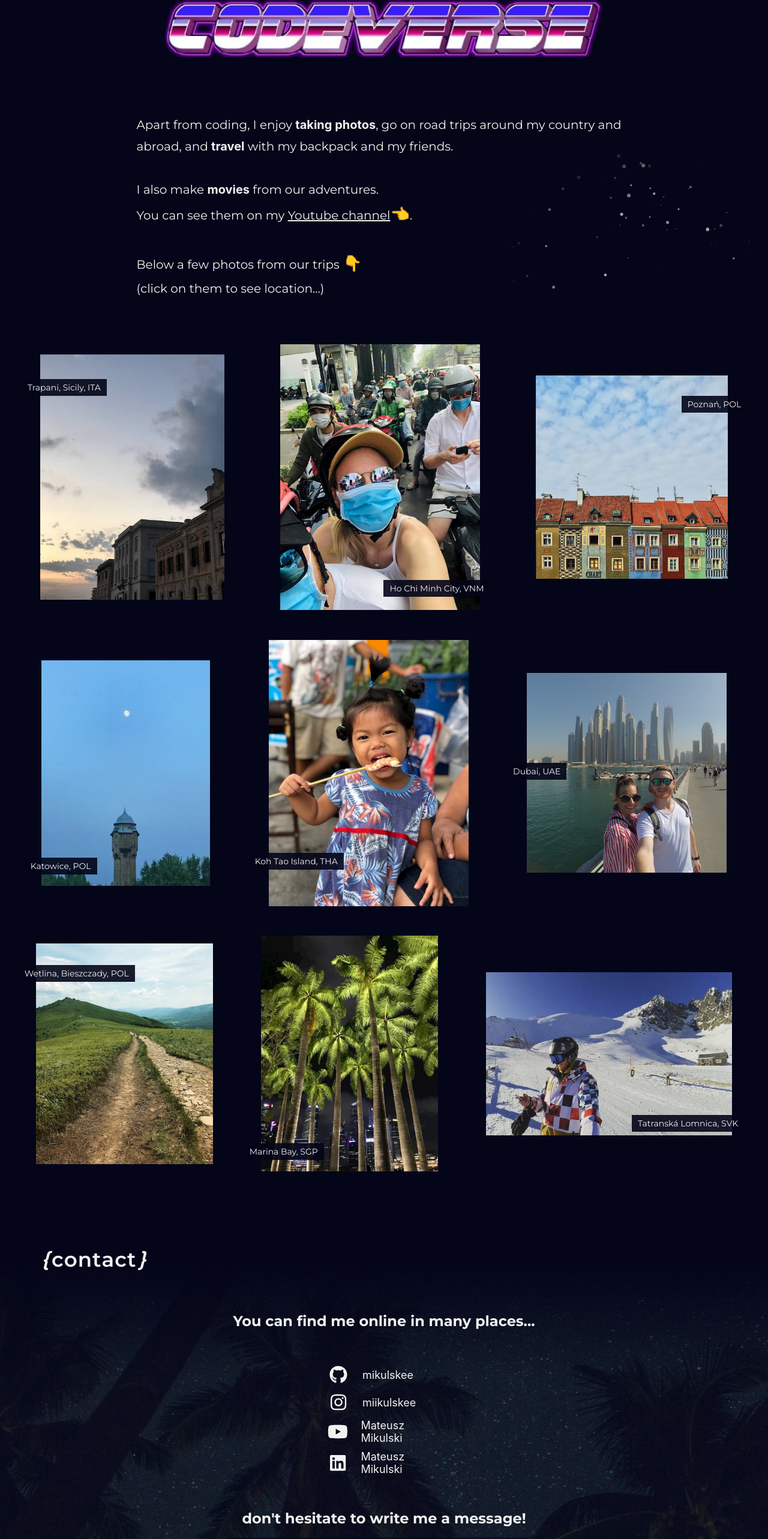
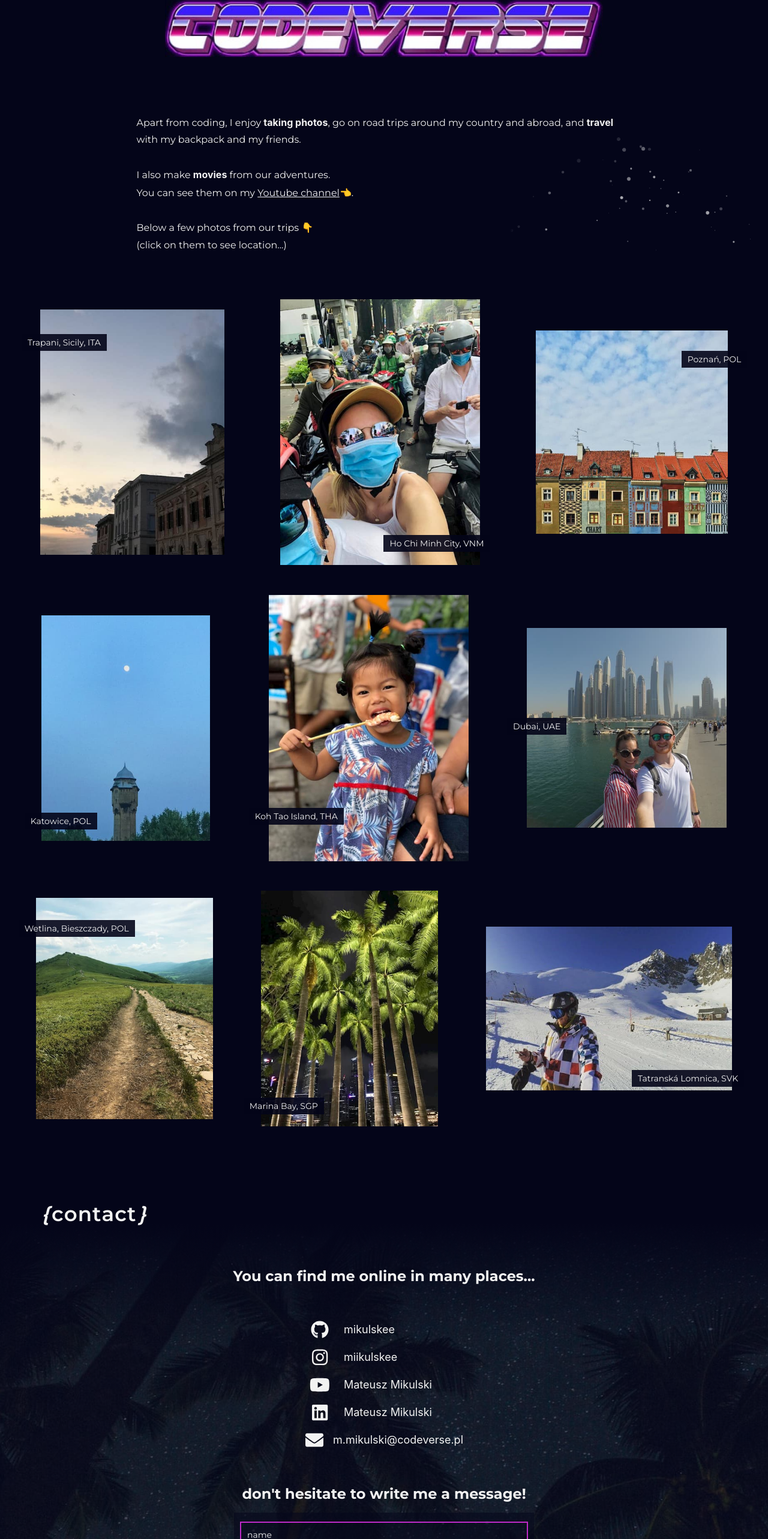
Before and after one commit to mikulskee/codeverse, a React (Create React App) app: page / in a window 1280 px wide. Shown: the part 5325-7891 px from the top of the page at 60% size. Built offline with nearby package versions, Linux system fonts and the light colour scheme.

Commit message:
fixed animations in Contact and Projects

```diff
--- a/src/components/AboutMe.js
+++ b/src/components/AboutMe.js
@@ -336,19 +336,6 @@ const Description = styled.p`
     margin: 0 auto;
     width: 80%;
     max-width: 825px;
-
-    @media only screen and (min-width: 1024px) {
-      font-size: 20px;
-      .icon {
-        font-size: 26px;
-      }
-    }
-    @media only screen and (min-width: 1366px) {
-      font-size: 24px;
-      .icon {
-        font-size: 30px;
-      }
-    }
   }
 `;
 
--- a/src/components/Contact.js
+++ b/src/components/Contact.js
@@ -10,7 +10,9 @@ import {
   faYoutube,
   faLinkedin
 } from "@fortawesome/free-brands-svg-icons";
+import { faEnvelope } from "@fortawesome/free-solid-svg-icons";
 import { Loader } from "./Loader";
+import gsap from "gsap";
 
 const Wrapper = styled.section`
   position: relative;
@@ -85,23 +87,29 @@ const Description = styled.p`
 const Socials = styled.ul`
   margin: 40px auto;
   list-style: none;
-  max-width: 180px;
+  max-width: 221px;
   padding: 5px 0;
   @media only screen and (min-width: 1024px) {
-    max-width: 202px;
+    max-width: 264px;
   }
   li {
     @media only screen and (min-width: 1024px) {
       padding: 5px 0;
     }
   }
-  a {
+  a,
+  p {
     display: flex;
     align-items: center;
     font-family: "Montserrat", sans-serif;
     font-size: 14px;
     color: #f2f2f2;
     text-decoration: none;
+    cursor: pointer;
+    transition: 0.15s color linear;
+    &:hover {
+      color: #bf2ac8;
+    }
     @media only screen and (min-width: 1024px) {
       font-size: 18px;
     }
@@ -202,6 +210,12 @@ const Form = styled.form`
     margin: 5px 0;
     width: 100px;
     align-self: center;
+    cursor: pointer;
+    transition: all 0.15s linear;
+    &:hover {
+      color: #bf2ac8;
+      background: #f2f2f2;
+    }
     @media only screen and (min-width: 1024px) {
       font-size: 16px;
       padding: 10px 15px;
@@ -313,6 +327,20 @@ const Contact = () => {
       } else setMailErrorMessage("");
     } else setMailErrorMessage("");
   };
+
+  const handleMailClick = () => {
+    const formTitle = document.querySelector(".form-title");
+
+    const tl = gsap.timeline({ paused: true });
+    tl.fromTo(formTitle, { x: 0 }, { x: -10, duration: 0.05 }).fromTo(
+      formTitle,
+      { x: -10 },
+      { x: 10, duration: 0.05 }
+    );
+    tl.play()
+      .yoyo(true)
+      .repeat(3);
+  };
   return (
     <Wrapper className="contact">
       <Gradient />
@@ -357,9 +385,17 @@ const Contact = () => {
               <span className="name">Mateusz Mikulski</span>
             </a>
           </li>
+          <li className="steps" onClick={handleMailClick}>
+            <p>
+              <span className="icon">
+                <FontAwesomeIcon icon={faEnvelope} />
+              </span>
+              <span className="name">m.mikulski@codeverse.pl</span>
+            </p>
+          </li>
         </Socials>
         <div className="fade-in-container">
-          <Description className="second-element-fade-in">
+          <Description className="second-element-fade-in form-title">
             don't hesitate to write me a message!
           </Description>
         </div>
--- a/src/components/Footer.js
+++ b/src/components/Footer.js
@@ -113,6 +113,11 @@ const Socials = styled.ul`
       font-size: 14px;
       color: #f2f2f2;
       text-decoration: none;
+      cursor: pointer;
+      transition: 0.15s color linear;
+      &:hover {
+        color: #bf2ac8;
+      }
       span.icon {
         font-size: 22px;
         width: 50px;
--- a/src/components/Projects.js
+++ b/src/components/Projects.js
@@ -7,7 +7,7 @@ import hairstyleWebsite from "../img/project2_1.png";
 import changingRoom from "../img/project3_1.png";
 import { FontAwesomeIcon } from "@fortawesome/react-fontawesome";
 import { faGithub } from "@fortawesome/free-brands-svg-icons";
-import { faCode } from "@fortawesome/free-solid-svg-icons";
+import { faGlobe } from "@fortawesome/free-solid-svg-icons";
 import starsPattern from "../img/stars-pattern.png";
 import { sectionTitleAnimation } from "../animations/sectionTitleAnimation";
 import VanillaTilt from "vanilla-tilt";
@@ -148,7 +148,7 @@ const ProjectsList = styled.ul`
         transform: translate(-140%, -50%) translateZ(20px);
         transition: color 0.15s linear;
         &:hover {
-          color: #333333;
+          color: #bf2ac8;
         }
         @media only screen and (min-width: 1024px) {
           font-size: 52px;
@@ -258,8 +258,10 @@ const Projects = () => {
       })
       .set(description, { display: "none" })
       .set(links, { display: "block" })
-      .to(links, { duration: 0.1, rotationX: 0 })
-      .to(links, { duration: 0.1, rotationX: -90, delay: 2.5 })
+      .to(links, { duration: 0.1, rotationX: 0 });
+
+    if (window.innerWidth < 1024) {
+      tl.to(links, { duration: 0.1, rotationX: -90, delay: 2.5 })
         .set(links, { display: "none" })
         .set(description, { display: "block" })
         .to(description, {
@@ -267,6 +269,18 @@ const Projects = () => {
           rotationX: 0,
           ease: Power1.easeOut
         });
+    } else {
+      e.target.parentNode.addEventListener("mouseleave", () => {
+        tl.to(links, { duration: 0.1, rotationX: -90 })
+          .set(links, { display: "none" })
+          .set(description, { display: "block" })
+          .to(description, {
+            duration: 0.1,
+            rotationX: 0,
+            ease: Power1.easeOut
+          });
+      });
+    }
   };
 
   const options = {
@@ -297,7 +311,7 @@ const Projects = () => {
           </a>
           <a href={item.live}>
             {" "}
-            <FontAwesomeIcon icon={faCode} />
+            <FontAwesomeIcon icon={faGlobe} />
           </a>
         </div>
       </Tilt>
```
Lines whose indentation alone changed are shown as unchanged.
